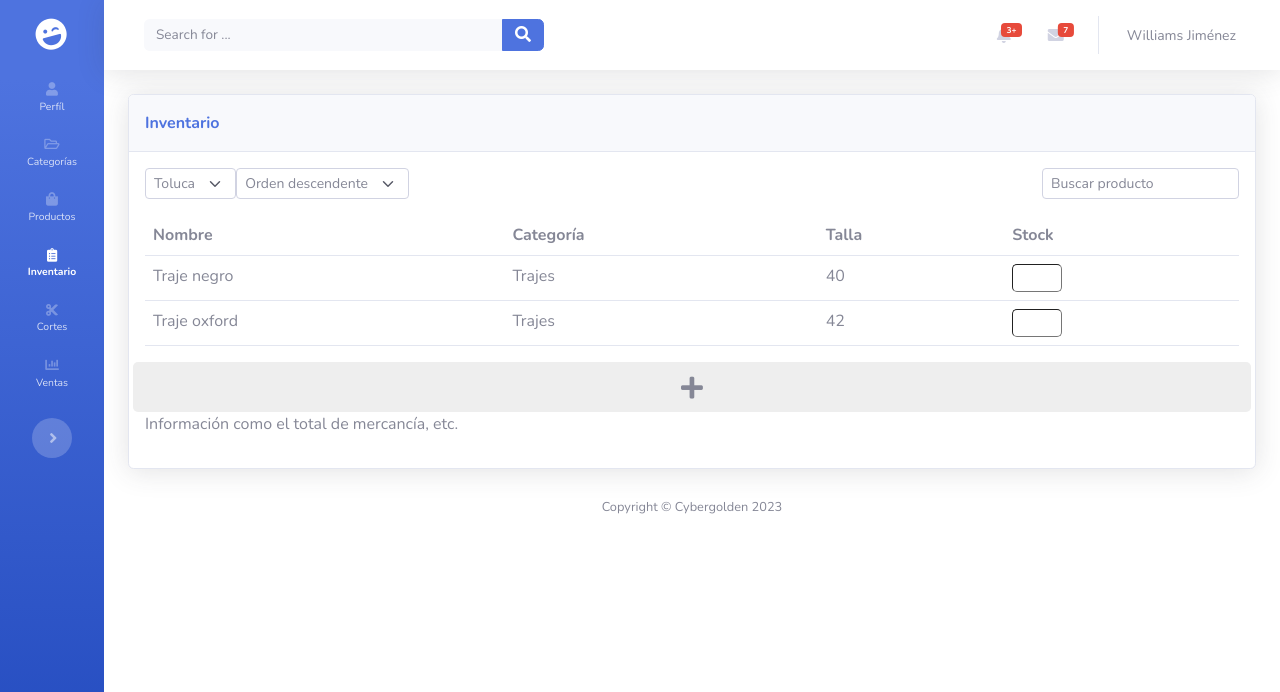
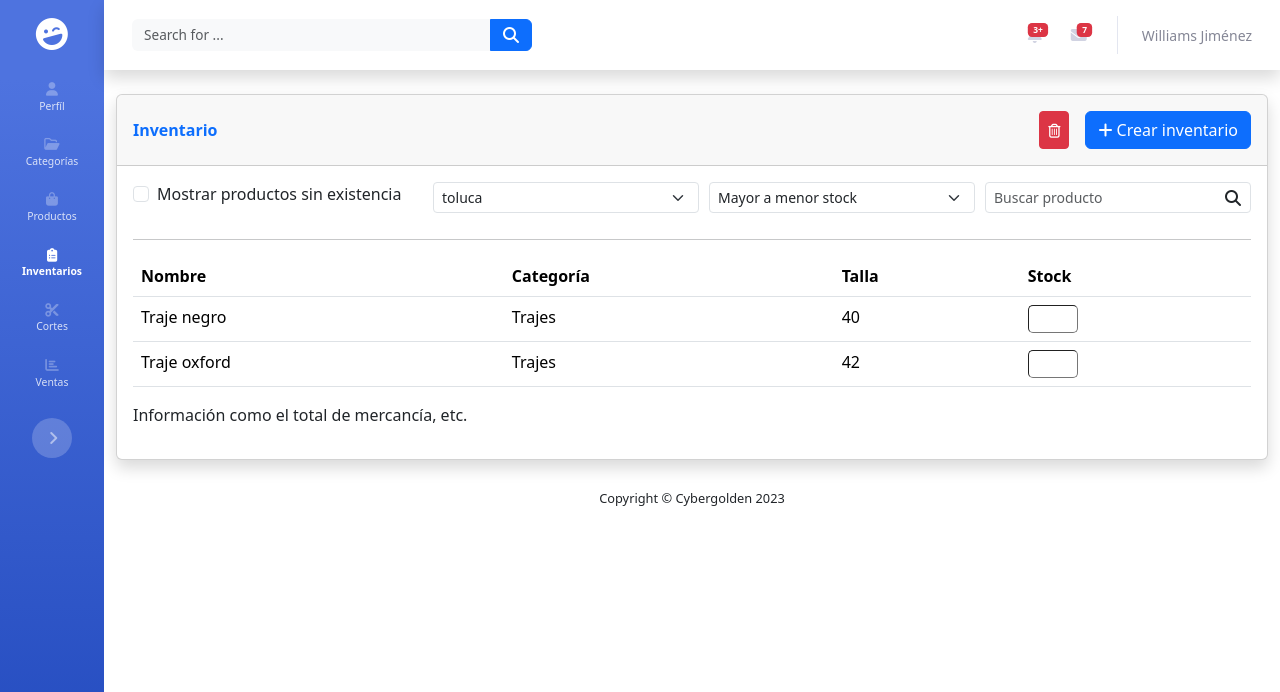
Before and after one commit to williamsjmzhdz/cybergolden, a Django app: page /products/inventory/ in a window 1280 px wide. Shown: the top 692 px of the page. Run offline with Django 4.2, Linux system fonts and the light colour scheme; a user stored in the database is signed in; data comes from the database, SQL or seed files in the repository; both versions use the stored data as it was after the commit; some libraries are stand-ins or nearby versions.

Commit message:
Se agrego la funcionalidad de crear inventarios y desplegarlos en el select. Se agrego funcionalidad swal alert al boton eliminar invenario.

```diff
--- a/products/models.py
+++ b/products/models.py
@@ -58,3 +58,12 @@ class Product(models.Model):
 
     def __str__(self):
         return self.name
+
+class Inventory(models.Model):
+    """
+    Model that represents a inventory in the database.
+    """
+    name = models.CharField(max_length=100, unique=True, blank=False, null=False)
+
+    def __str__(self):
+        return self.name
--- /dev/null
+++ b/products/static/products/css/inventory.css
@@ -0,0 +1,52 @@
+.form-select-custom {
+    width: auto;
+    display: inline-block;
+    margin-right: 5px;
+}
+.input-number-custom {
+    width: 50px;
+    border-radius: 5px;
+    border-width: 1px;
+}
+.add-product-to-inventory {
+    background: #eeeeee;
+    width: 100%;
+    height: 100%;
+    border-radius: 5px;
+    display: flex;
+    justify-content: center;
+    align-items: center;
+}
+.add-product-icon {
+    width: 30px;
+    height: 30px;
+    font-size: 25px;
+}
+
+
+.input-controls {
+  display: flex;
+  flex-wrap: wrap;
+  gap: 10px;
+}
+.input-control {
+  flex: 1;
+  min-width: 150px;
+  margin-bottom: 10px;
+}
+.search-box {
+  position: relative;
+}
+.search-icon {
+  position: absolute;
+  right: 10px;
+  top: 50%;
+  transform: translateY(-50%);
+  font-size: 1rem;
+  pointer-events: none;
+}
+
+.add-product-to-inventory:hover {
+  cursor: pointer;
+  background-color: #ddd !important;
+}
--- a/products/static/products/js/inventory.js
+++ b/products/static/products/js/inventory.js
@@ -1,4 +1,7 @@
 document.addEventListener('DOMContentLoaded', () => {
+
+  const deleteSelectedInventoryBtn = document.querySelector('#delete-selected-inventory-btn');
+  deleteSelectedInventoryBtn.addEventListener('click', () => { deleteSelectedInventory(); });
 
   const $navLinks = document.querySelectorAll('.nav-link');
   markActiveNavigationLink($navLinks, 'nav-link-inventory');
@@ -14,3 +17,23 @@ function markActiveNavigationLink($navLinks, activeLink) {
     }
   });
 }
+
+function deleteSelectedInventory() {
+
+  const selectedInventory = document.querySelector('#select-inventory').value;
+
+  swal.fire({
+    title: `Se eliminará el inventario "${selectedInventory}" ¿estás seguro?`,
+    text: 'No podrás revertir esto',
+    icon: 'warning',
+    showCancelButton: true,
+    confirmButtonColor: '#3085d6',
+    cancelButtonColor: '#d33',
+    confirmButtonText: 'Sí, eliminarlo'
+  }).then((result) => {
+    if (result.isConfirmed) {
+      console.log('Eliminando inventario...');
+    }
+  });
+
+}
--- a/products/templates/products/inventory.html
+++ b/products/templates/products/inventory.html
@@ -5,32 +5,66 @@
 {% block extend_head %}
 <title>Productos - Cybergolden</title>
 <link rel="stylesheet" href="{% static 'users/assets/css/layout.css' %}">
+<link rel="stylesheet" href="{% static 'products/css/inventory.css' %}">
+<link href="https://cdn.jsdelivr.net/npm/bootstrap@5.3.0-alpha1/dist/css/bootstrap.min.css" rel="stylesheet">
+<link rel="stylesheet" href="https://cdnjs.cloudflare.com/ajax/libs/font-awesome/6.1.0/css/all.min.css">
 {% endblock %}
 
 {% block content %}
 {% csrf_token %}
 <div class="container-fluid">
     <div class="card shadow">
-      <div class="card-header py-3">
-          <p class="text-primary m-0 fw-bold">Inventario</p>
+        <div class="card-header d-flex justify-content-between align-items-center flex-wrap py-3">
+            <p class="text-primary flex-grow-0 flex-shrink-1 m-0 fw-bold">Inventario</p>
+            <div class="d-flex">
+                <button class="btn btn-danger btn-sm btn-icon delete-row-btn me-3" id="delete-selected-inventory-btn" type="button">
+                    <i class="far fa-trash-alt"></i>
+                </button>
+              <a href="{% url 'products:create_inventory' %}" id="create-inventory-btn" class="btn btn-primary" type="button">
+                <i class="fas fa-plus"></i>&nbsp;Crear inventario
+              </a>
             </div>
+        </div>
+
+
         <div class="card-body">
             <div class="row">
-              <div class="col-md-6 text-nowrap">
-                  <div class="d-flex flex-wrap dataTables_length" id="dataTable_length" aria-controls="dataTable"><label class="form-label"><select class="d-inline-block form-select form-select-sm">
-                              <option value="toluca" selected="">Toluca</option>
-                              <option value="casa">Casa</option>
-                          </select>&nbsp;</label><label class="form-label"><select class="d-inline-block form-select form-select-sm">
-                              <option value="descending" selected="">Orden descendente</option>
-                              <option value="upward">Orden ascendente</option>
-                          </select>&nbsp;</label></div>
+                <div class="col-12 input-controls">
+                    <div class="input-control form-check">
+                        <input class="form-check-input" type="checkbox" id="showNoStock">
+                        <label class="form-check-label" for="showNoStock">
+                            Mostrar productos sin existencia
+                        </label>
                     </div>
-              <div class="col-md-6">
-                  <div class="text-md-end dataTables_filter" id="dataTable_filter"><label class="form-label"><input type="search" class="form-control form-control-sm" aria-controls="dataTable" placeholder="Buscar producto"></label></div>
+                    <div class="input-control">
+                        <select class="form-select form-select-sm" id="select-inventory">
+                            {% if inventories %}
+                                {% for inventory in inventories %}
+                                    <option value="{{ inventory }}" {% if loop.first %}selected{% endif %}>{{ inventory }}</option>
+                                {% endfor %}
+                            {% else %}
+                                <option value="empty" selected>Sin inventarios</option>
+                            {% endif %}
+                        </select>
+                    </div>
+                    <div class="input-control">
+                        <select class="form-select form-select-sm" id="sortOrder">
+                            <option value="descending" selected>Mayor a menor stock</option>
+                            <option value="upward">Menor a mayor stock</option>
+                        </select>
+                    </div>
+                    <div class="input-control">
+                        <div class="search-box">
+                            <input type="search" class="form-control form-control-sm" id="searchProduct" placeholder="Buscar producto">
+                            <i class="fas fa-search search-icon"></i>
                         </div>
                     </div>
-          <div class="table-responsive table mt-2" id="dataTable" role="grid" aria-describedby="dataTable_info">
-              <table class="table my-0" id="dataTable">
+                </div>
+
+            </div>
+            <hr>
+            <div class="table-responsive mt-2">
+                <table class="table" id="dataTable">
                     <thead>
                         <tr>
                             <th>Nombre</th>
@@ -44,7 +78,7 @@
                             <td>Traje negro</td>
                             <td>Trajes</td>
                             <td>40</td>
-                          <td><input type="number" style="width: 50px;border-radius: 5px;border-width: 1px;"></td>
+                            <td><input type="number" class="input-number-custom"></td>
                         </tr>
                         <tr>
                             <td>Traje oxford</td>
@@ -57,11 +91,6 @@
                       <tr></tr>
                   </tfoot>
               </table>
-          </div>
-          <div class="row">
-              <div class="col-md-6 d-flex align-self-center justify-content-xl-center align-items-xl-center" style="width: 100%;padding: 0;margin: 0;height: 50px;">
-                  <div class="d-flex d-sm-flex d-md-flex d-lg-flex d-xl-flex justify-content-center align-items-center justify-content-sm-center align-items-sm-center justify-content-md-center align-items-md-center justify-content-lg-center align-items-lg-center justify-content-xl-center align-items-xl-center add-product-to-inventory" style="background: #eeeeee;width: 100%;height: 100%;border-radius: 5px;"><i class="fas fa-plus d-xl-flex justify-content-xl-center align-items-xl-center" style="width: 30px;height: 30px;font-size: 25px;"></i></div>
-              </div>
           </div>
           <div class="row">
               <div class="col-md-6 align-self-center">
@@ -78,4 +107,5 @@
     <script src="{% static 'users/assets/js/bs-init.js' %}"></script>
     <script src="{% static 'users/assets/js/theme.js' %}"></script>
     <script src="{% static 'products/js/inventory.js' %}"></script>
+    <script src="https://cdn.jsdelivr.net/npm/sweetalert2@10"></script>
 {% endblock %}
--- a/products/urls.py
+++ b/products/urls.py
@@ -19,6 +19,7 @@ urlpatterns = [
 
     # Plantillas de inventario
     path('inventory/', views.inventory, name='inventory'),
+    path('create/inventory', views.create_inventory, name='create_inventory'),
 
     # Rutas API para categorías
     path('api/create/category', api_views.create_category),
--- a/products/views.py
+++ b/products/views.py
@@ -3,8 +3,8 @@ from django.http import HttpResponse
 from django.shortcuts import redirect, render
 from django.contrib.auth.decorators import login_required
 
-from products.forms import CategoryForm, ProductForm
-from products.models import Category, Product
+from products.forms import CategoryForm, ProductForm, InventoryForm
+from products.models import Category, Product, Inventory
 
 
 STAFF = ['CEO', 'COO']
@@ -146,5 +146,45 @@ def update_product(request, product_id):
 
 
 # Plantillas de inventario
+@login_required
 def inventory(request):
-    return render(request, 'products/inventory.html')
+    inventories = Inventory.objects.all()
+    return render(request, 'products/inventory.html', {
+        'inventories': inventories,
+    })
+
+
+@login_required
+def create_inventory(request):
+
+    if request.user.employee.position in STAFF:
+
+        if request.method == 'GET':
+
+            return render(request, 'products/create_inventory.html', {
+                'form': InventoryForm()
+            })
+
+        elif request.method == 'POST':
+
+            form = InventoryForm(request.POST)
+
+            if form.is_valid():
+
+                form.save()
+                return redirect('products:inventory')
+
+            else:
+
+                errors = json.loads(form.errors.as_json())
+                message = ''
+                for field, field_errors in errors.items():
+                    message += f'{field}: {field_errors[0]["message"]}\n'
+                return render(request, 'products/create-inventory.html', {
+                    'form': form,
+                    'message': message,
+                })
+
+    else:
+
+        return redirect('products:inventory')
--- a/users/templates/users/layout.html
+++ b/users/templates/users/layout.html
@@ -45,7 +45,7 @@
             </li>
             <li class="nav-item">
               <a id="nav-link-inventory" class="nav-link" href="{% url 'products:inventory' %}">
-                <i class="fas fa-clipboard-list"></i><span>Inventario</span>
+                <i class="fas fa-clipboard-list"></i><span>Inventarios</span>
               </a>
             </li>
             <li class="nav-item">
```
Also changed, not shown: products/forms.py (+24 -1 lines), products/static/products/js/create-inventory.js (added, +24 -0 lines), products/templates/products/create_inventory.html (added, +48 -0 lines), db.sqlite3, products/migrations/0006_inventory.py (added). Lines whose indentation alone changed are shown as unchanged.
